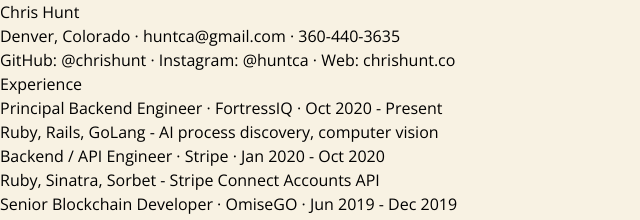
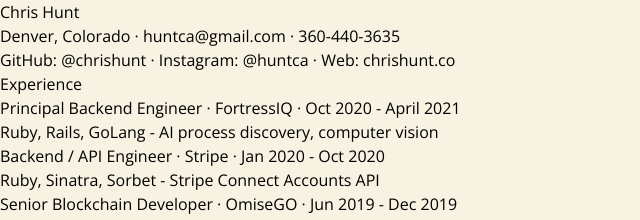
Before and after one commit to chrishunt/chrishunt.github.com, a Gatsby site: page /resume in a window 1280 px wide. Shown: the top 220 px of the page, 0-640 px from the left. Built offline with nearby package versions, Linux system fonts and the light colour scheme; Gatsby itself is replaced by a stand-in of ours.

Commit message:
See you in 5 years

```diff
--- a/src/pages/resume.js
+++ b/src/pages/resume.js
@@ -30,7 +30,7 @@ const ResumePage = ({ data, location }) => {
       <p className='pt-4'>
         <span className='font-bold'>Principal Backend Engineer</span> ·
         <span className='bg-yellow-200 font-bold'> FortressIQ </span> ·
-        Oct 2020 - Present
+        Oct 2020 - April 2021
       </p>
       <p className='pb-4'>
         <span className='italic'>Ruby, Rails, GoLang</span> -
```
